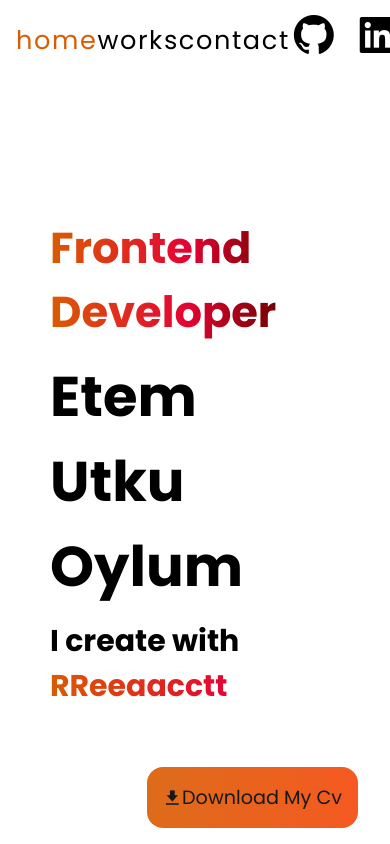
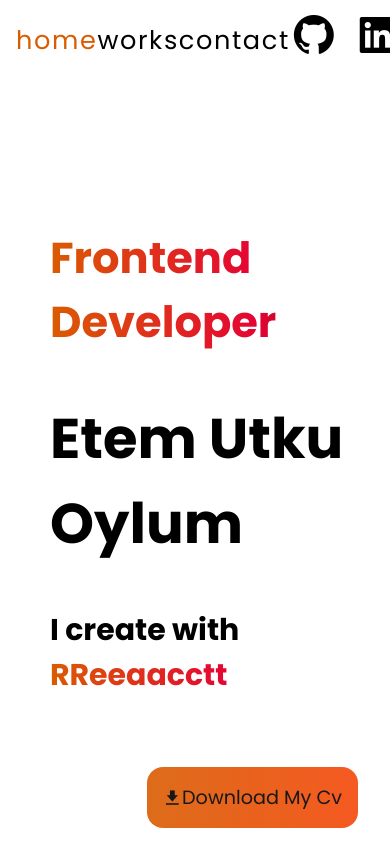
Before and after one commit to utkuoylum/reactportfolio, a React (Vite) app: page / in a window 390 px wide. Built offline with nearby package versions, Linux system fonts and the light colour scheme.

Commit message:
responsive intro

```diff
--- a/src/Components/intro/intro.scss
+++ b/src/Components/intro/intro.scss
@@ -58,6 +58,10 @@
             flex-direction: column;
             justify-content: center;
 
+            @media (max-width: 768px) {
+                gap: 2rem;
+            }
+
             h1 {
                 font-size: 3.5rem;
                 margin: 10px 0;
@@ -96,6 +100,11 @@
                 }
              }
         }
+        @media (max-width: 768px) {
+            justify-content: center;
+            align-items: center;
+           flex: 1;
 
     }
+    }
 }
```
